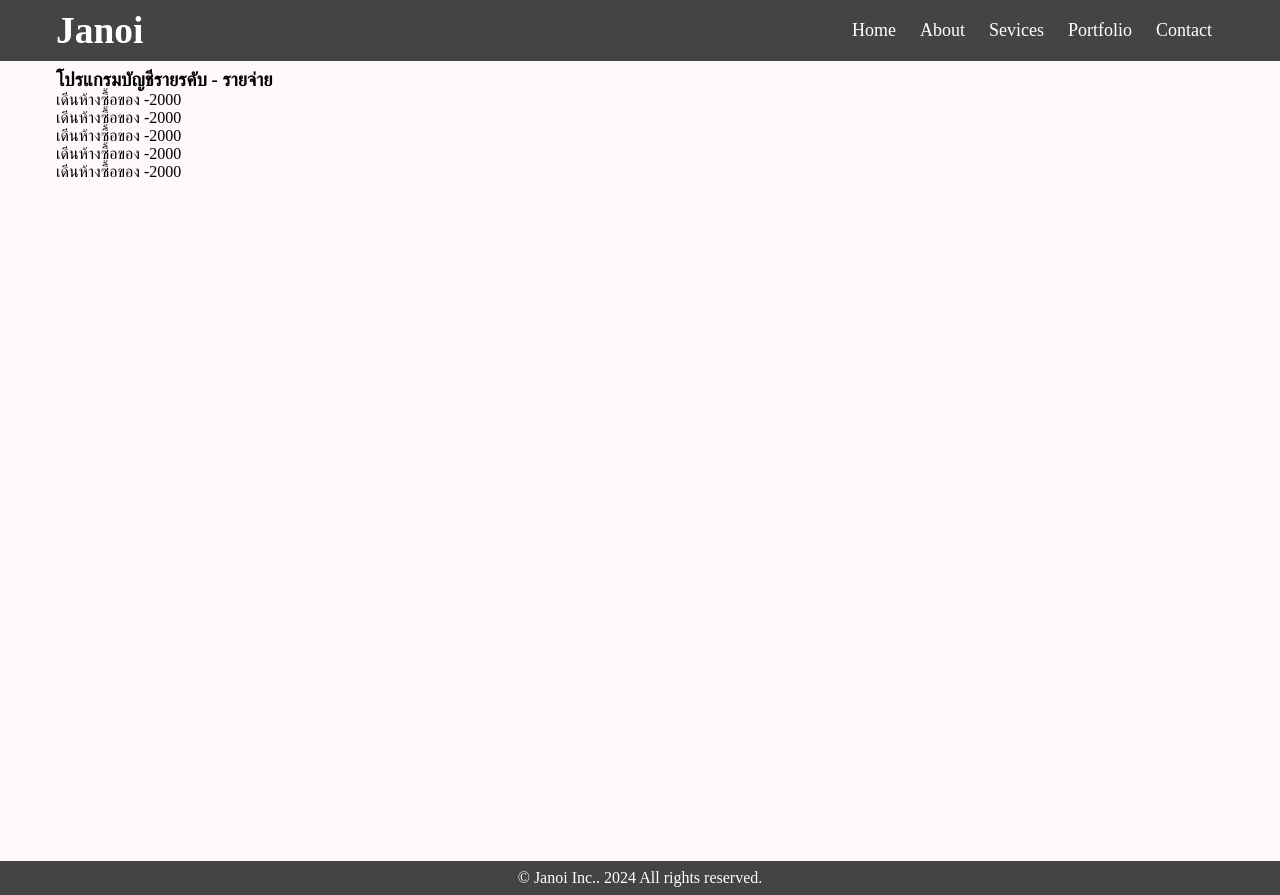
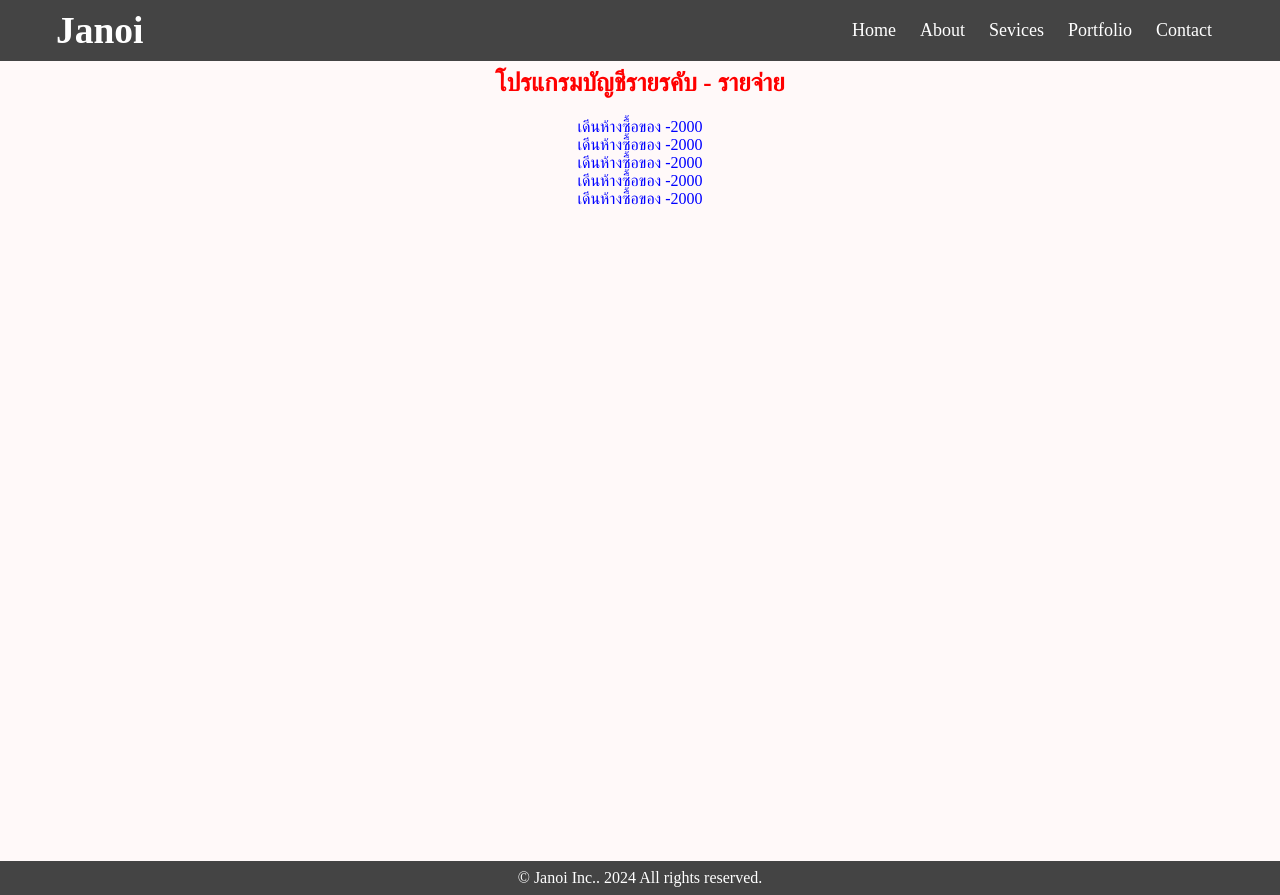
Before and after one commit to JanoiBJR21/Framework-React, a React (Vite) app in the folder react-basic/: page / in a window 1280 px wide. Built offline with nearby package versions, Linux system fonts and the light colour scheme.

Commit message:
commit JSX Style & ClassName
commit file Item.jsx.css MainList.jsx and Transaction.jsx.css

```diff
--- /dev/null
+++ b/react-basic/src/components/Main/MainList/Item.css
@@ -0,0 +1,4 @@
+.item{
+    color: blue;
+    text-align: center;
+}
--- a/react-basic/src/components/Main/MainList/Item.jsx
+++ b/react-basic/src/components/Main/MainList/Item.jsx
@@ -1,10 +1,10 @@
 import React from "react";
-
+import "./Item.css"
 const Item = () => {
   const name = "เดีนห้างซื้อของ"
   const amount = "-2000"
   return (
-    <li>
+    <li className="item">
       {name} <span>{amount}</span>
     </li>
   );
--- a/react-basic/src/components/Main/MainList/MainList.jsx
+++ b/react-basic/src/components/Main/MainList/MainList.jsx
@@ -2,10 +2,14 @@ import React from "react";
 import "./MainList.css";
 import Transaction from "./Transaction";
 
+
 const MainList = () => {
+  const designh1 = {color: "red", fontSize: "25px", textAlign: "center" }
   return (
     <section>
-      <h1>โปรแกรมบัญชีรายรคับ - รายจ่าย</h1>
+      <h1 style={designh1}>
+        โปรแกรมบัญชีรายรคับ - รายจ่าย
+      </h1>
       <Transaction />
     </section>
   );
--- /dev/null
+++ b/react-basic/src/components/Main/MainList/Transaction.css
@@ -0,0 +1,4 @@
+.item-list{
+    padding: 0;
+    margin: 20px 0;
+}
--- a/react-basic/src/components/Main/MainList/Transaction.jsx
+++ b/react-basic/src/components/Main/MainList/Transaction.jsx
@@ -1,8 +1,9 @@
 import React from 'react'
 import Item from './Item';
+import "./Transaction.css"
 const Transaction = () => {
   return (
-    <ul>
+    <ul className='item-list'>
       <Item />
       <Item />
       <Item />
```
